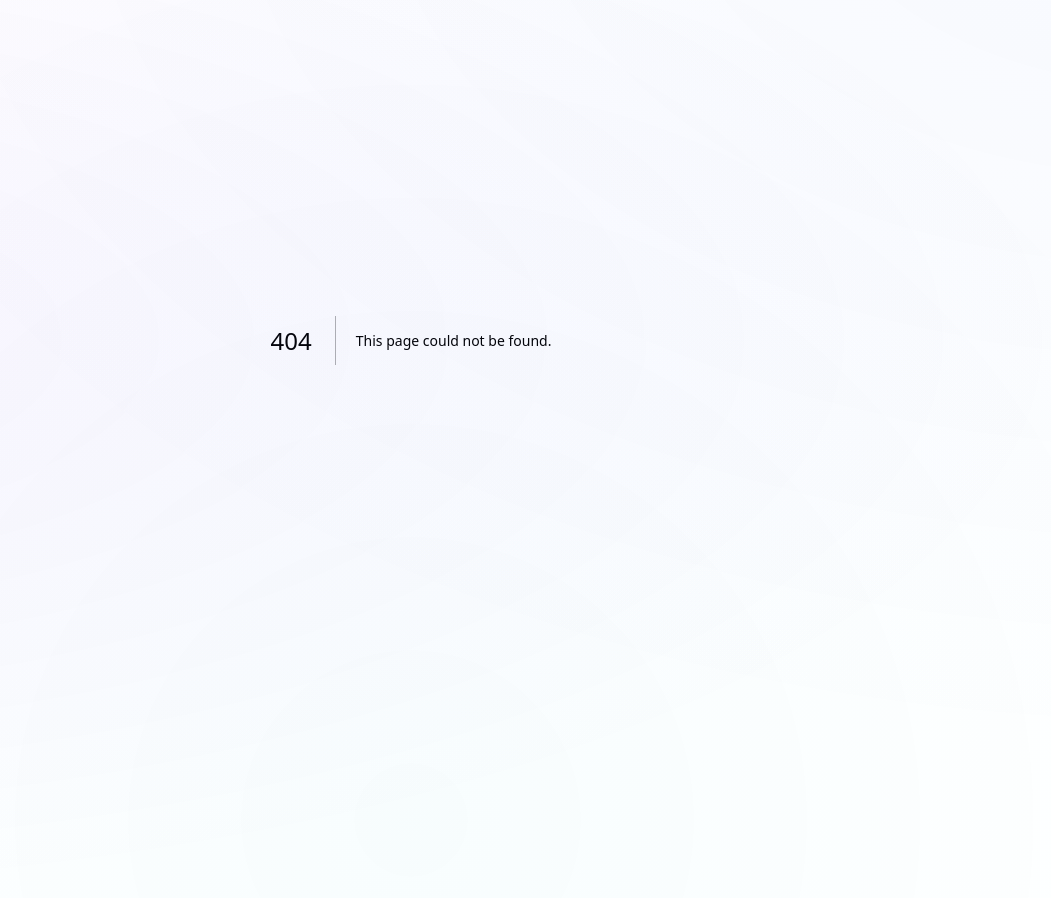
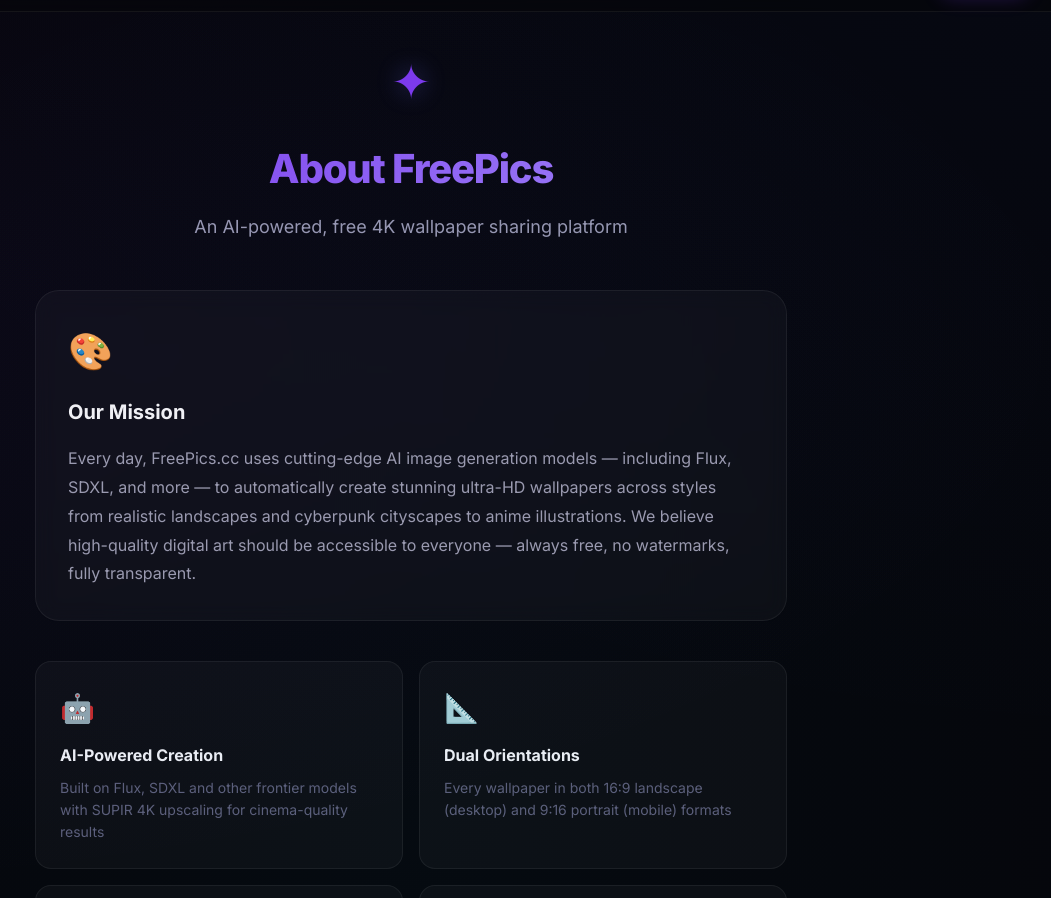
Before and after one commit to bovachen/freepics, a Next.js app: page /en/about in a window 1280 px wide. Before the commit this address had no page. Shown: the part 60-958 px from the top of the page, without its empty margins (229-1280 px from the left). Before the commit the page ends 800 px from the top, so only its background shows below. Built offline with nearby package versions, Linux system fonts and the light colour scheme; no server answers.

Commit message:
关于我们

```diff
--- /dev/null
+++ b/src/app/[locale]/about/about.css
@@ -0,0 +1,186 @@
+.about-page {
+  padding-top: calc(var(--header-height) + var(--space-8));
+  padding-bottom: var(--space-16);
+}
+
+.about-container {
+  max-width: 800px;
+}
+
+/* Hero */
+.about-hero {
+  text-align: center;
+  margin-bottom: var(--space-12);
+}
+
+.about-icon {
+  display: inline-block;
+  font-size: 48px;
+  color: var(--accent-primary);
+  margin-bottom: var(--space-4);
+  filter: drop-shadow(0 0 12px rgba(99, 102, 241, 0.4));
+}
+
+.about-title {
+  font-size: var(--text-4xl);
+  font-weight: 800;
+  letter-spacing: -0.03em;
+  background: linear-gradient(135deg, var(--accent-primary), var(--accent-secondary));
+  -webkit-background-clip: text;
+  -webkit-text-fill-color: transparent;
+  background-clip: text;
+  margin-bottom: var(--space-3);
+}
+
+.about-subtitle {
+  font-size: var(--text-lg);
+  color: var(--text-secondary);
+  max-width: 500px;
+  margin: 0 auto;
+  line-height: 1.6;
+}
+
+/* Sections */
+.about-section {
+  margin-bottom: var(--space-10);
+}
+
+.about-card {
+  padding: var(--space-8);
+  background: var(--bg-glass);
+  border: 1px solid var(--border-subtle);
+  border-radius: var(--radius-xl);
+  backdrop-filter: blur(10px);
+}
+
+.about-card .card-icon {
+  display: block;
+  font-size: 36px;
+  margin-bottom: var(--space-4);
+}
+
+.about-card h2 {
+  font-size: var(--text-xl);
+  font-weight: 700;
+  color: var(--text-primary);
+  margin-bottom: var(--space-4);
+}
+
+.about-card p {
+  font-size: var(--text-base);
+  color: var(--text-secondary);
+  line-height: 1.8;
+}
+
+/* Feature Cards */
+.about-features {
+  display: grid;
+  grid-template-columns: 1fr 1fr;
+  gap: var(--space-4);
+  margin-bottom: var(--space-10);
+}
+
+.feature-card {
+  padding: var(--space-6);
+  background: var(--bg-glass);
+  border: 1px solid var(--border-subtle);
+  border-radius: var(--radius-lg);
+  transition: all var(--transition-base);
+}
+
+.feature-card:hover {
+  border-color: var(--accent-primary);
+  transform: translateY(-2px);
+  box-shadow: 0 8px 24px rgba(99, 102, 241, 0.1);
+}
+
+.feature-icon {
+  display: block;
+  font-size: 28px;
+  margin-bottom: var(--space-3);
+}
+
+.feature-card h3 {
+  font-size: var(--text-base);
+  font-weight: 700;
+  color: var(--text-primary);
+  margin-bottom: var(--space-2);
+}
+
+.feature-card p {
+  font-size: var(--text-sm);
+  color: var(--text-tertiary);
+  line-height: 1.6;
+}
+
+/* Support */
+.support-card {
+  text-align: center;
+  border-color: rgba(245, 158, 11, 0.2);
+  background: linear-gradient(135deg, rgba(245, 158, 11, 0.05), rgba(99, 102, 241, 0.05));
+}
+
+.support-bmc {
+  display: inline-block;
+  margin-top: var(--space-4);
+  transition: transform var(--transition-fast);
+}
+
+.support-bmc:hover {
+  transform: scale(1.05);
+}
+
+.support-wechat-hint {
+  margin-top: var(--space-3);
+  font-size: var(--text-sm);
+  color: var(--text-tertiary);
+  font-style: italic;
+}
+
+/* Contact */
+.about-contact {
+  text-align: center;
+  padding: var(--space-8);
+  background: var(--bg-glass);
+  border: 1px solid var(--border-subtle);
+  border-radius: var(--radius-xl);
+}
+
+.about-contact h2 {
+  font-size: var(--text-xl);
+  font-weight: 700;
+  color: var(--text-primary);
+  margin-bottom: var(--space-3);
+}
+
+.about-contact p {
+  font-size: var(--text-base);
+  color: var(--text-secondary);
+}
+
+.contact-email {
+  color: var(--accent-primary);
+  text-decoration: none;
+  font-weight: 600;
+  transition: color var(--transition-fast);
+}
+
+.contact-email:hover {
+  color: var(--accent-secondary);
+  text-decoration: underline;
+}
+
+/* Responsive */
+@media (max-width: 768px) {
+  .about-title {
+    font-size: var(--text-3xl);
+  }
+
+  .about-features {
+    grid-template-columns: 1fr;
+  }
+
+  .about-card {
+    padding: var(--space-6);
+  }
+}
--- /dev/null
+++ b/src/app/[locale]/about/page.tsx
@@ -0,0 +1,92 @@
+"use client";
+
+import { useTranslations, useLocale } from "next-intl";
+import "./about.css";
+
+export default function AboutPage() {
+  const t = useTranslations("about");
+  const locale = useLocale();
+
+  return (
+    <div className="about-page">
+      <div className="container about-container">
+        {/* Hero */}
+        <header className="about-hero">
+          <span className="about-icon">✦</span>
+          <h1 className="about-title">{t("title")}</h1>
+          <p className="about-subtitle">{t("subtitle")}</p>
+        </header>
+
+        {/* Mission */}
+        <section className="about-section">
+          <div className="about-card">
+            <span className="card-icon">🎨</span>
+            <h2>{t("missionTitle")}</h2>
+            <p>{t("missionBody")}</p>
+          </div>
+        </section>
+
+        {/* Features */}
+        <section className="about-features">
+          <div className="feature-card">
+            <span className="feature-icon">🤖</span>
+            <h3>{t("featureAI")}</h3>
+            <p>{t("featureAIDesc")}</p>
+          </div>
+          <div className="feature-card">
+            <span className="feature-icon">📐</span>
+            <h3>{t("featureDual")}</h3>
+            <p>{t("featureDualDesc")}</p>
+          </div>
+          <div className="feature-card">
+            <span className="feature-icon">🔓</span>
+            <h3>{t("featureFree")}</h3>
+            <p>{t("featureFreeDesc")}</p>
+          </div>
+          <div className="feature-card">
+            <span className="feature-icon">⚙️</span>
+            <h3>{t("featureParams")}</h3>
+            <p>{t("featureParamsDesc")}</p>
+          </div>
+        </section>
+
+        {/* Support */}
+        <section className="about-section about-support">
+          <div className="about-card support-card">
+            <span className="card-icon">☕</span>
+            <h2>{t("supportTitle")}</h2>
+            <p>{t("supportBody")}</p>
+            {locale === "en" ? (
+              <a
+                href="https://www.buymeacoffee.com/yffs"
+                target="_blank"
+                rel="noopener noreferrer"
+                className="support-bmc"
+              >
+                {/* eslint-disable-next-line @next/next/no-img-element */}
+                <img
+                  src="https://cdn.buymeacoffee.com/buttons/v2/default-yellow.png"
+                  alt="Buy Me A Coffee"
+                  style={{ height: "50px", width: "auto" }}
+                />
+              </a>
+            ) : (
+              <p className="support-wechat-hint">{t("supportWechat")}</p>
+            )}
+          </div>
+        </section>
+
+        {/* Contact */}
+        <section className="about-section about-contact">
+          <h2>{t("contactTitle")}</h2>
+          <p>
+            {t("contactBody")}{" "}
+            <a href="mailto:bovachen@gmail.com" className="contact-email">
+              bovachen@gmail.com
+            </a>
+          </p>
+        </section>
+      </div>
+    </div>
+  );
+}
--- a/src/components/Footer.tsx
+++ b/src/components/Footer.tsx
@@ -1,10 +1,11 @@
 "use client";
 
-import { useTranslations } from "next-intl";
+import { useTranslations, useLocale } from "next-intl";
 import "./Footer.css";
 
 export default function Footer() {
   const t = useTranslations("footer");
+  const locale = useLocale();
 
   return (
     <footer className="footer">
@@ -18,9 +19,8 @@
         </div>
 
         <div className="footer-links">
-          <a href="#" className="footer-link">{t("about")}</a>
-          <a href="#" className="footer-link">{t("privacy")}</a>
-          <a href="#" className="footer-link">{t("contact")}</a>
+          <a href={`/${locale}/about`} className="footer-link">{t("about")}</a>
+          <a href="mailto:bovachen@gmail.com" className="footer-link">{t("contact")}</a>
         </div>
 
         <p className="footer-copyright">{t("copyright")}</p>
--- a/src/messages/en.json
+++ b/src/messages/en.json
@@ -88,6 +88,25 @@
     "orDivider": "or",
     "close": "Close"
   },
+  "about": {
+    "title": "About FreePics",
+    "subtitle": "An AI-powered, free 4K wallpaper sharing platform",
+    "missionTitle": "Our Mission",
+    "missionBody": "Every day, FreePics.cc uses cutting-edge AI image generation models — including Flux, SDXL, and more — to automatically create stunning ultra-HD wallpapers across styles from realistic landscapes and cyberpunk cityscapes to anime illustrations. We believe high-quality digital art should be accessible to everyone — always free, no watermarks, fully transparent.",
+    "featureAI": "AI-Powered Creation",
+    "featureAIDesc": "Built on Flux, SDXL and other frontier models with SUPIR 4K upscaling for cinema-quality results",
+    "featureDual": "Dual Orientations",
+    "featureDualDesc": "Every wallpaper in both 16:9 landscape (desktop) and 9:16 portrait (mobile) formats",
+    "featureFree": "Completely Free",
+    "featureFreeDesc": "No watermarks, no ads. AVIF downloads are instant, 4K originals available with a free account",
+    "featureParams": "Full Transparency",
+    "featureParamsDesc": "Every image includes its complete prompt, model, sampler, and generation parameters for creators to learn from",
+    "supportTitle": "Support Us ☕",
+    "supportBody": "FreePics runs entirely on community support. If you enjoy our wallpapers, consider buying us a coffee! Every contribution goes toward server costs and creating more amazing content for everyone.",
+    "supportWechat": "",
+    "contactTitle": "Get in Touch",
+    "contactBody": "Have suggestions, partnership ideas, or feedback? Reach out at"
+  },
   "footer": {
     "copyright": "© 2026 FreePics.cc · AI Generated Wallpaper Platform",
     "about": "About",
--- a/src/messages/zh.json
+++ b/src/messages/zh.json
@@ -88,6 +88,25 @@
     "orDivider": "或",
     "close": "关闭"
   },
+  "about": {
+    "title": "关于 FreePics",
+    "subtitle": "一个由 AI 驱动的原创高清壁纸公益分享平台",
+    "missionTitle": "我们的使命",
+    "missionBody": "FreePics.cc 每天使用先进的 AI 图像生成技术（Flux、SDXL 等模型），自动创作精美的 4K 超高清壁纸，涵盖写实风景、赛博朋克、动漫插画等多种风格。我们相信优质的数字艺术应该属于每一个人——始终坚持公益分享、无水印、完全免费。",
+    "featureAI": "AI 驱动创作",
+    "featureAIDesc": "基于 Flux、SDXL 等前沿模型，结合 SUPIR 4K 超分辨率技术，打造电影级画质",
+    "featureDual": "横竖双版本",
+    "featureDualDesc": "每张壁纸同时提供 16:9 横版（桌面）和 9:16 竖版（手机）两种尺寸",
+    "featureFree": "完全免费",
+    "featureFreeDesc": "无水印、无广告、AVIF 格式随时下载，4K 原图登录即可获取",
+    "featureParams": "参数透明",
+    "featureParamsDesc": "每张图片附带完整的提示词、模型、采样器等生成参数，方便创作者学习参考",
+    "supportTitle": "支持我们 ☕",
+    "supportBody": "FreePics 的运营完全依靠社区的支持。如果你喜欢我们的壁纸，欢迎请我们喝杯咖啡！每一份打赏都将用于服务器维护和内容创作，帮助我们持续为大家带来更多优质作品。",
+    "supportWechat": "点击图片详情页的「打赏支持」按钮，扫码即可打赏 💛",
+    "contactTitle": "联系我们",
+    "contactBody": "有任何建议、合作意向或问题反馈，欢迎发送邮件至"
+  },
   "footer": {
     "copyright": "© 2026 FreePics.cc · AI 生成壁纸分享平台",
     "about": "关于我们",
```
